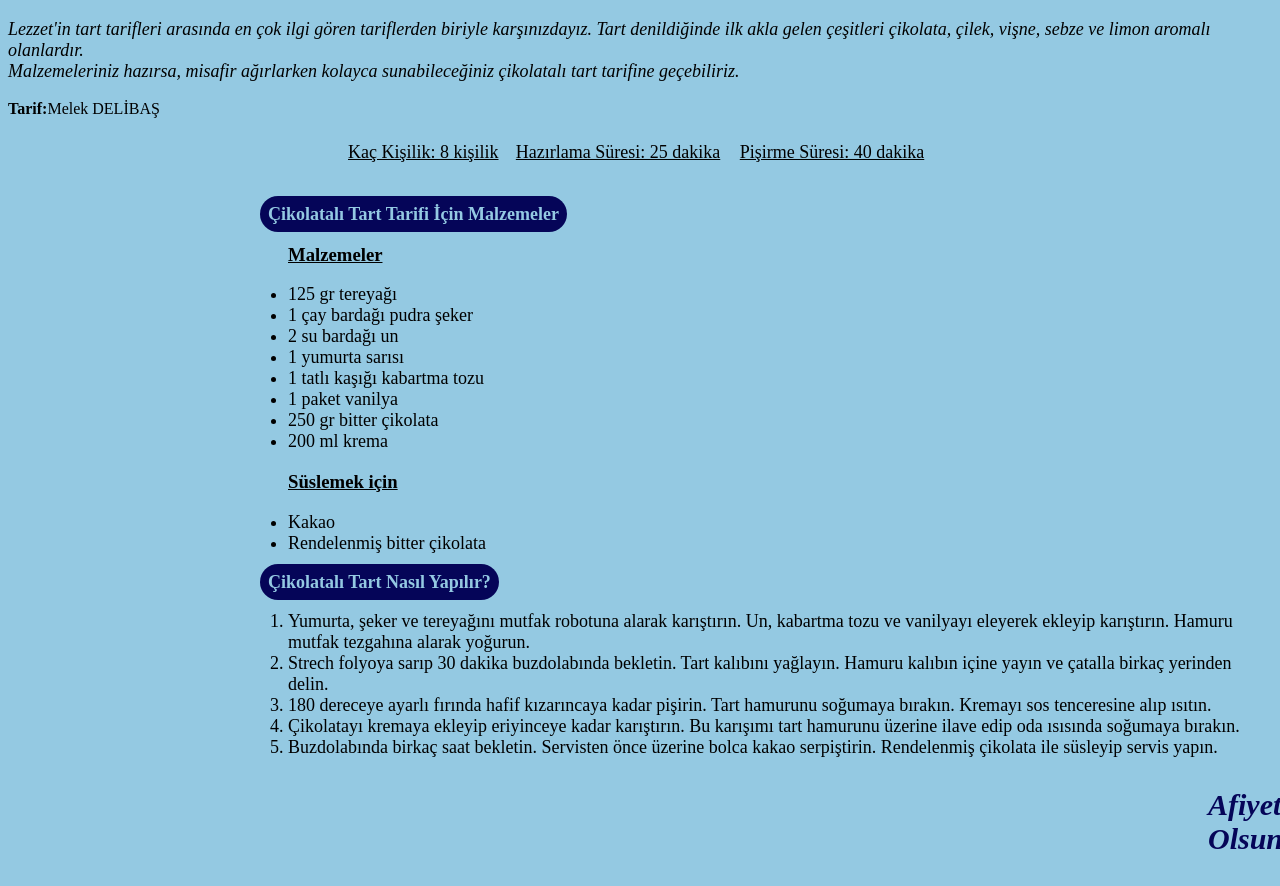
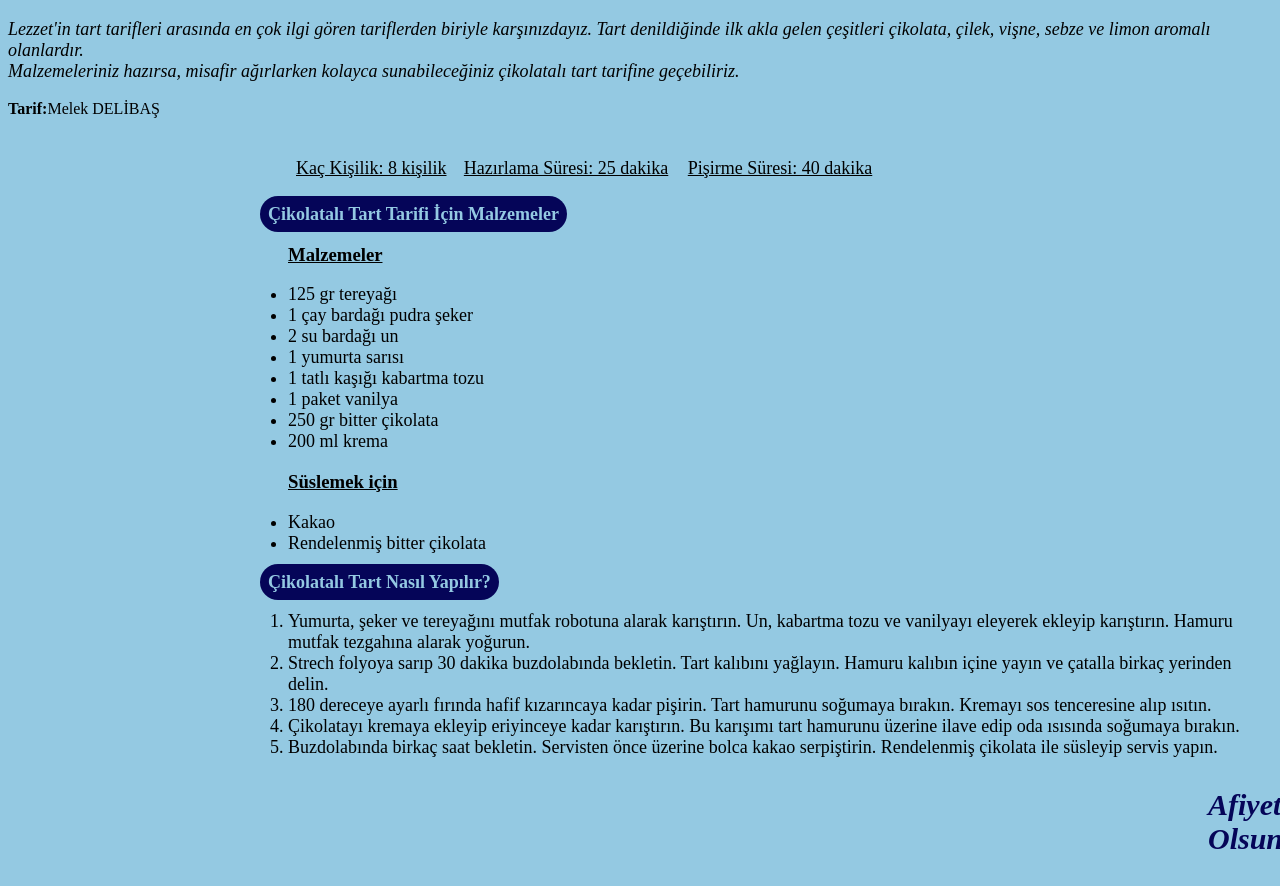
Before and after one commit to melekdelibas/odev3-tart_tarifi, a plain HTML site: page index.html in a window 1280 px wide. Shown: the part 61-947 px from the top of the page. Drawn offline with Linux system fonts and the light colour scheme.

Commit message:
hizalama düzeltildi

```diff
--- a/index.html
+++ b/index.html
@@ -23,8 +23,8 @@
     <!-- section start -->
     <section>
 
-        <article style="position: relative; top: -1em;">
-            <table align="center" border="0" height="70" width="600" cellspacing="5" cellpadding="3">
+        <article style="padding-left: 280px;">
+            <table  border="0" height="70" width="600" cellspacing="5" cellpadding="3">
                 <tr style="font-size:18px; text-decoration:underline">
                     <td>Kaç Kişilik: 8 kişilik</td>
                     <td>Hazırlama Süresi: 25 dakika</td>
```
